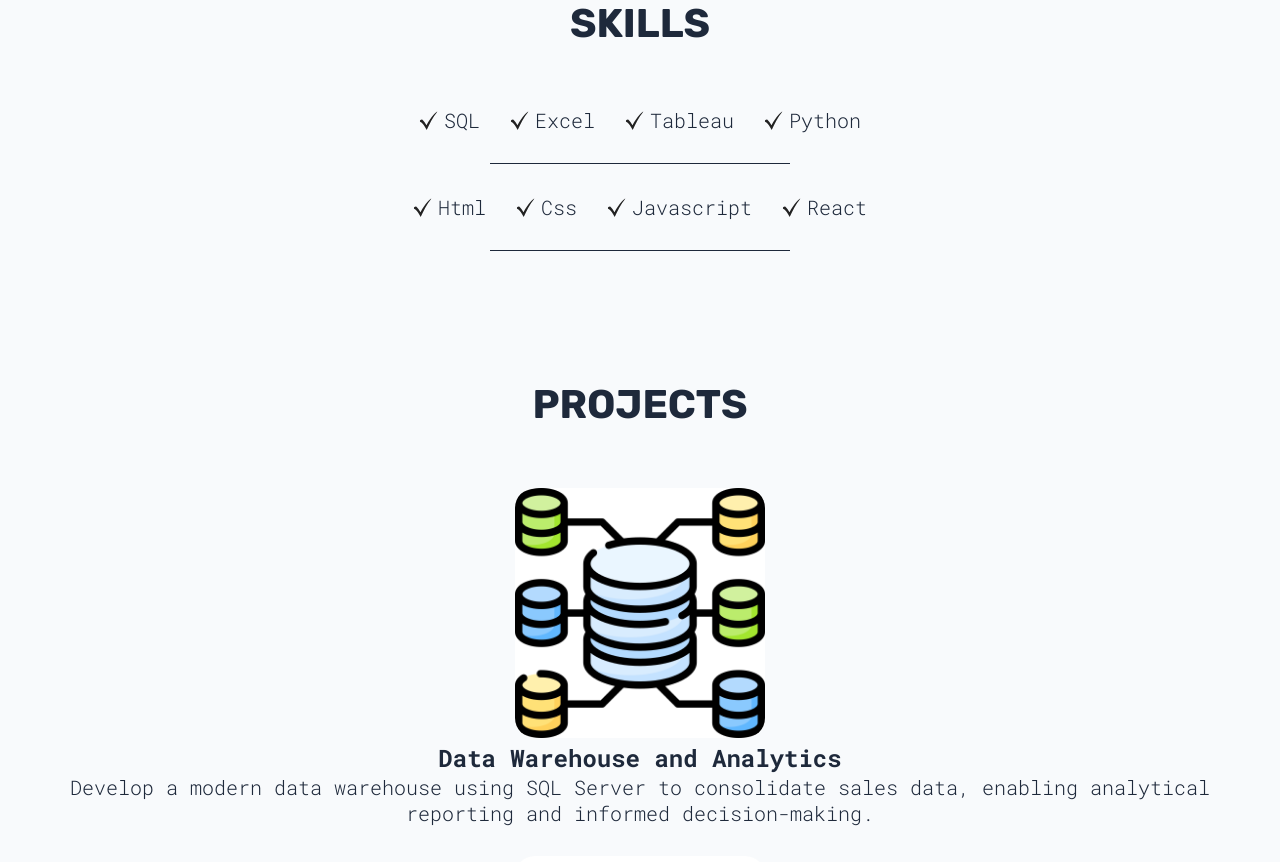
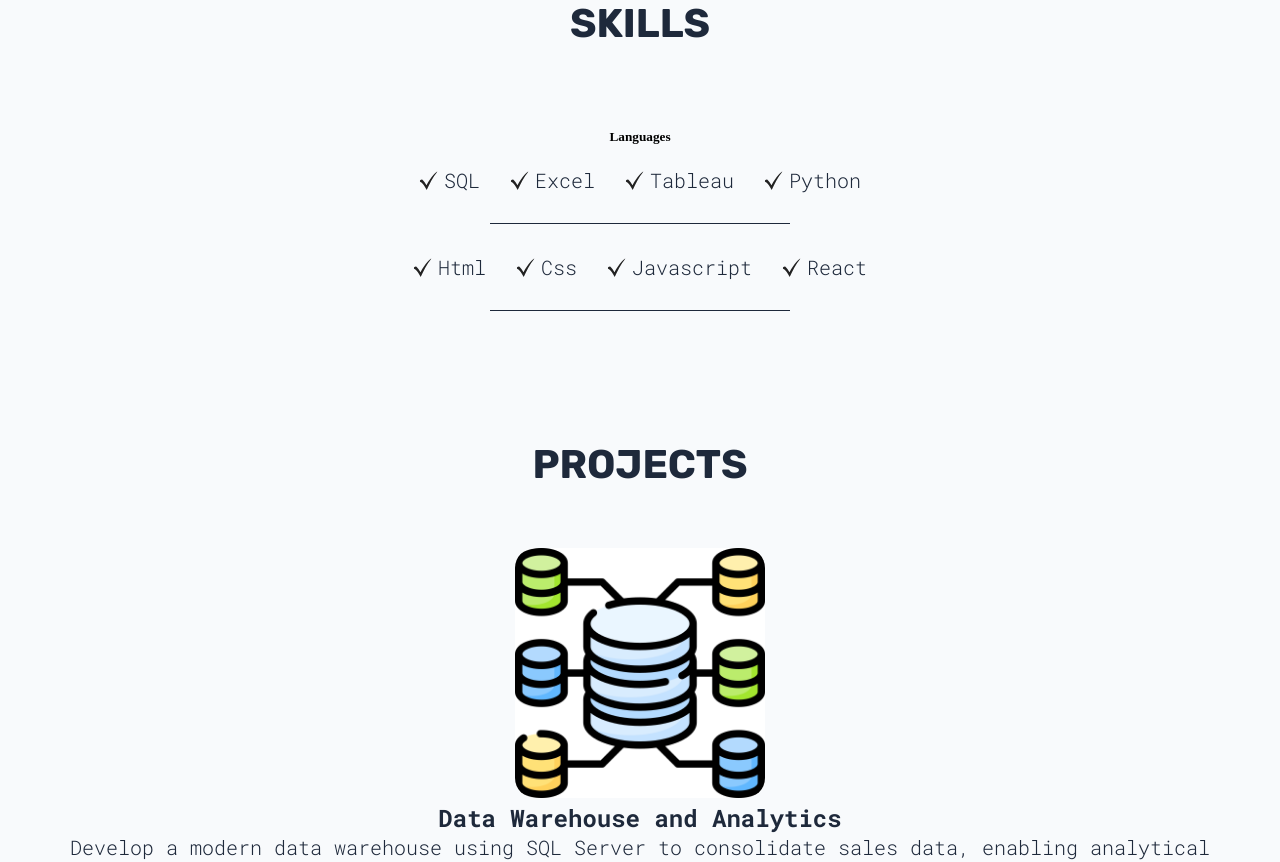
Before and after one commit to mizunate-tech/my-portfolio, a React (Vite) app: page / in a window 1280 px wide. Shown: the part 980-1842 px from the top of the page. Built offline with nearby package versions, Linux system fonts and the light colour scheme.

Commit message:
Update Skills.jsx

```diff
--- a/src/sections/Skills/Skills.jsx
+++ b/src/sections/Skills/Skills.jsx
@@ -12,6 +12,7 @@ function Skills() {
   return (
     <section id="skills" className={styles.container}>
       <h1 className="sectionTitle">Skills</h1>
+      <h5>Languages</h5>
       <div className={styles.skillList}>
         <SkillList src={checkMarkIcon} skill="SQL" />
         <SkillList src={checkMarkIcon} skill="Excel" />
```
